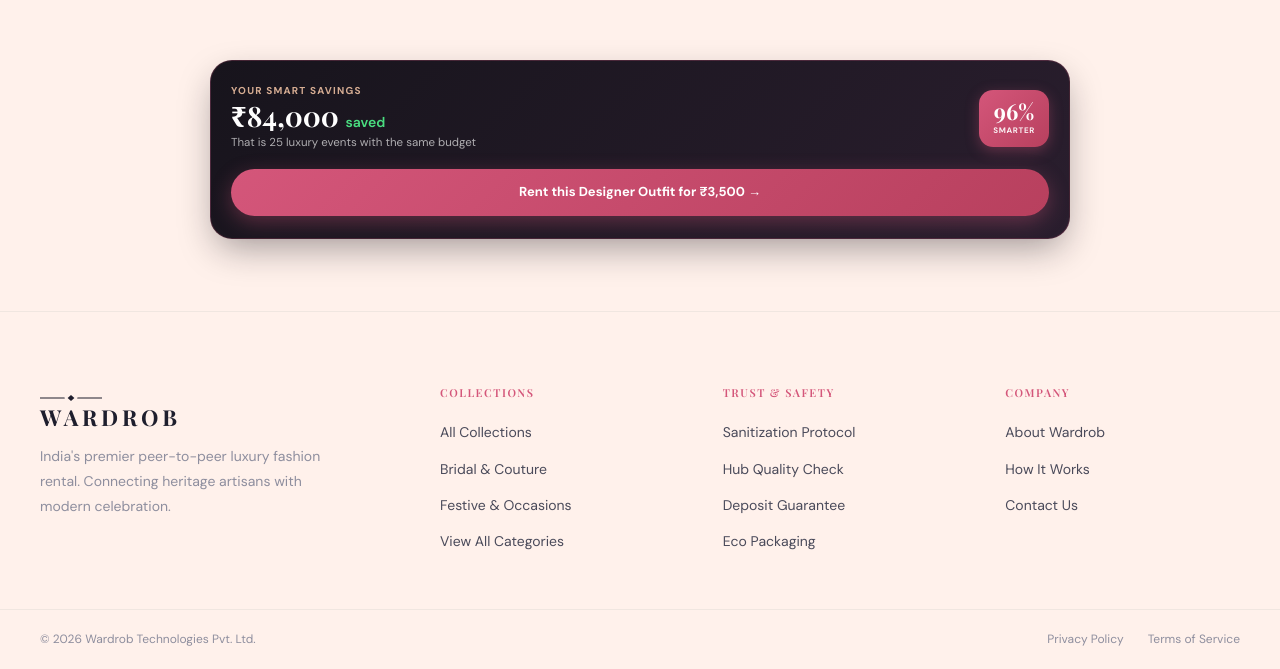
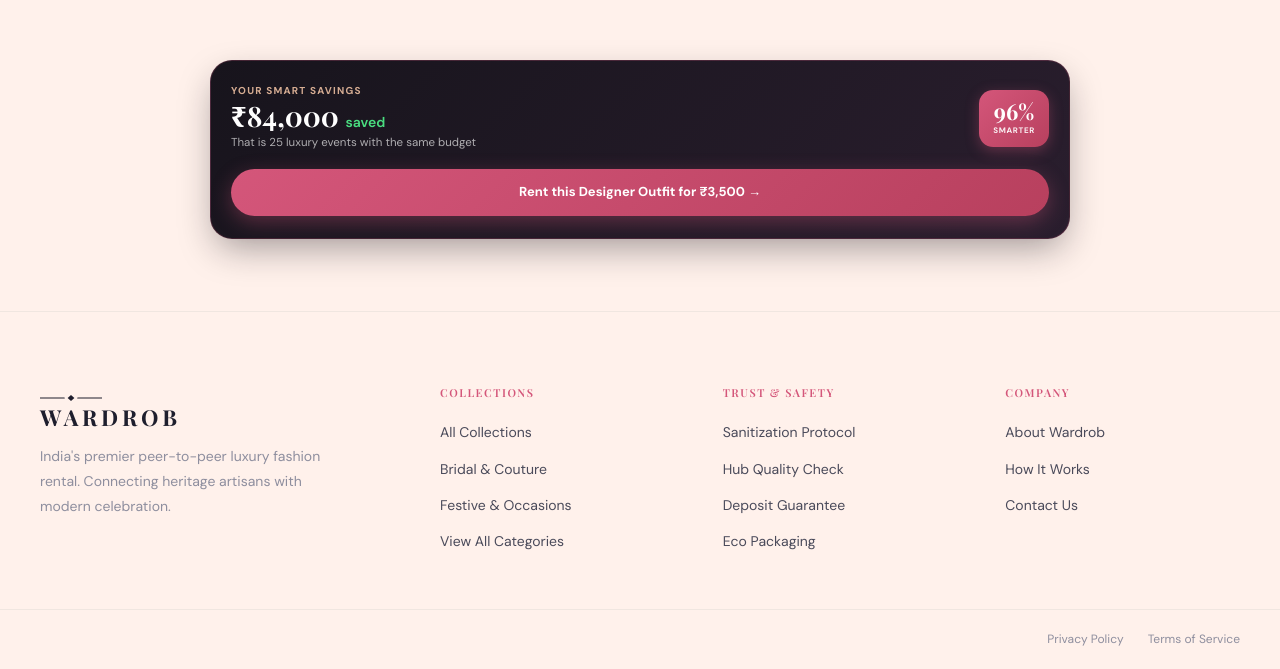
Before and after one commit to bhavyc/wardrob, a Next.js app: page / in a window 1280 px wide. Shown: the part 2516-3185 px from the top of the page. Built offline with nearby package versions, Linux system fonts and the light colour scheme; no server answers.

Commit message:
Remove copyright footer line

```diff
--- a/src/components/RenterFooter.tsx
+++ b/src/components/RenterFooter.tsx
@@ -68,10 +68,7 @@ export default function RenterFooter() {
       </div>
 
       {/* Lower Bar */}
-      <div className="ft-bottom">
-        <span style={{ fontSize: '12px', color: 'var(--text-muted)' }}>
-          © {new Date().getFullYear()} Wardrob Technologies Pvt. Ltd.
-        </span>
+      <div className="ft-bottom" style={{ justifyContent: 'flex-end' }}>
         <div style={{ display: 'flex', gap: '24px', fontSize: '12px', color: 'var(--text-muted)' }}>
           <Link href="/privacy" style={{ color: 'inherit', textDecoration: 'none' }}>Privacy Policy</Link>
           <a href="#" style={{ color: 'inherit', textDecoration: 'none' }}>Terms of Service</a>
```
